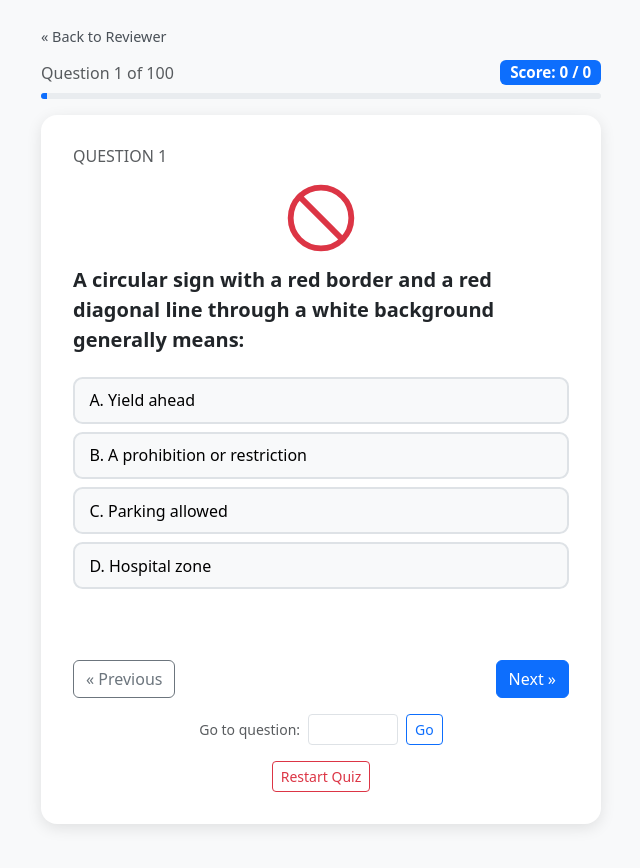
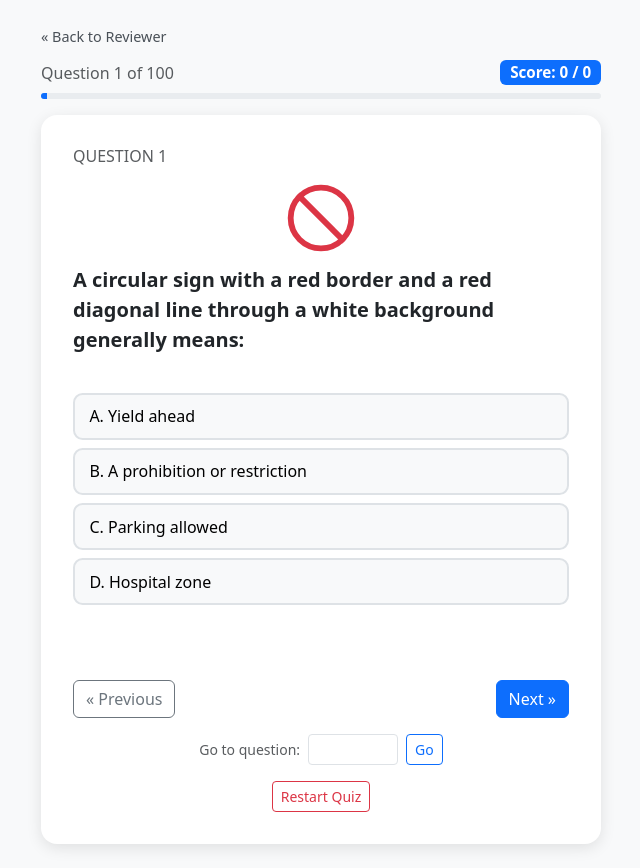
Before and after one commit to jktiempo269-com/reviewer, a website: page test.html in a window 1280 px wide. Shown: the whole page, without its empty margins (319-959 px from the left). Drawn offline with nearby package versions, Linux system fonts and the light colour scheme.

Commit message:
Added new Features

```diff
--- a/test.html
+++ b/test.html
@@ -28,6 +28,7 @@
   .scene {
     width: 560px;
     max-width: 92vw;
+    min-height: 420px;
   }
 
   .quiz-card {
@@ -35,6 +36,18 @@
     border-radius: 1rem;
     box-shadow: 0 4px 15px rgba(0, 0, 0, 0.1);
     padding: 2rem;
+    min-height: 420px;
+    display: flex;
+    flex-direction: column;
+  }
+
+  #optionsContainer {
+    margin-top: 1rem;
+  }
+
+  .nav-controls {
+    margin-top: auto;
+    padding-top: 1.25rem;
   }
 
   .sign-icon-wrap {
@@ -116,8 +129,13 @@
   }
 
   @media (max-width: 576px) {
+    .scene {
+      min-height: 480px;
+    }
+
     .quiz-card {
       padding: 1.25rem;
+      min-height: 480px;
     }
 
     #questionText {
@@ -136,7 +154,7 @@
 
   <div class="scene">
 
-    <a href="index.html" class="back-link">&laquo; Back to Reviewer</a>
+    <a href="reviewer-landing.html" class="back-link">&laquo; Back to Reviewer</a>
 
     <div class="d-flex justify-content-between align-items-center mb-2">
       <p class="text-muted mb-0" id="progress">Question 1 of 100</p>
@@ -156,7 +174,8 @@
 
       <p id="feedback" class="mt-2 mb-0"></p>
 
-      <div class="d-flex flex-wrap gap-2 justify-content-between align-items-center mt-4">
+      <div class="nav-controls">
+        <div class="d-flex flex-wrap gap-2 justify-content-between align-items-center">
           <button class="btn btn-outline-secondary" id="prevBtn">&laquo; Previous</button>
           <button class="btn btn-primary" id="nextBtn">Next &raquo;</button>
         </div>
@@ -170,6 +189,7 @@
 
         <div class="text-center mt-3">
           <button class="btn btn-sm btn-outline-danger" id="resetBtn">Restart Quiz</button>
+        </div>
       </div>
     </div>
 
```
Lines whose indentation alone changed are shown as unchanged.
